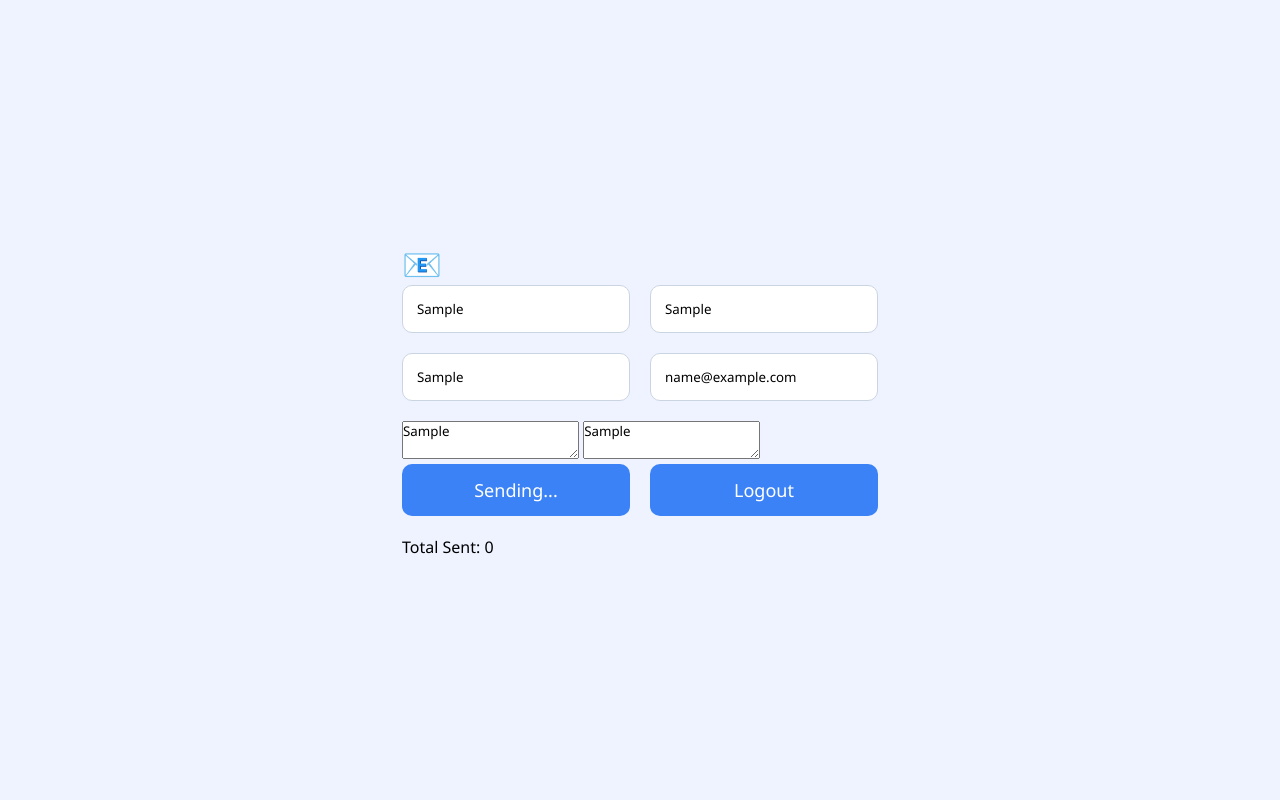
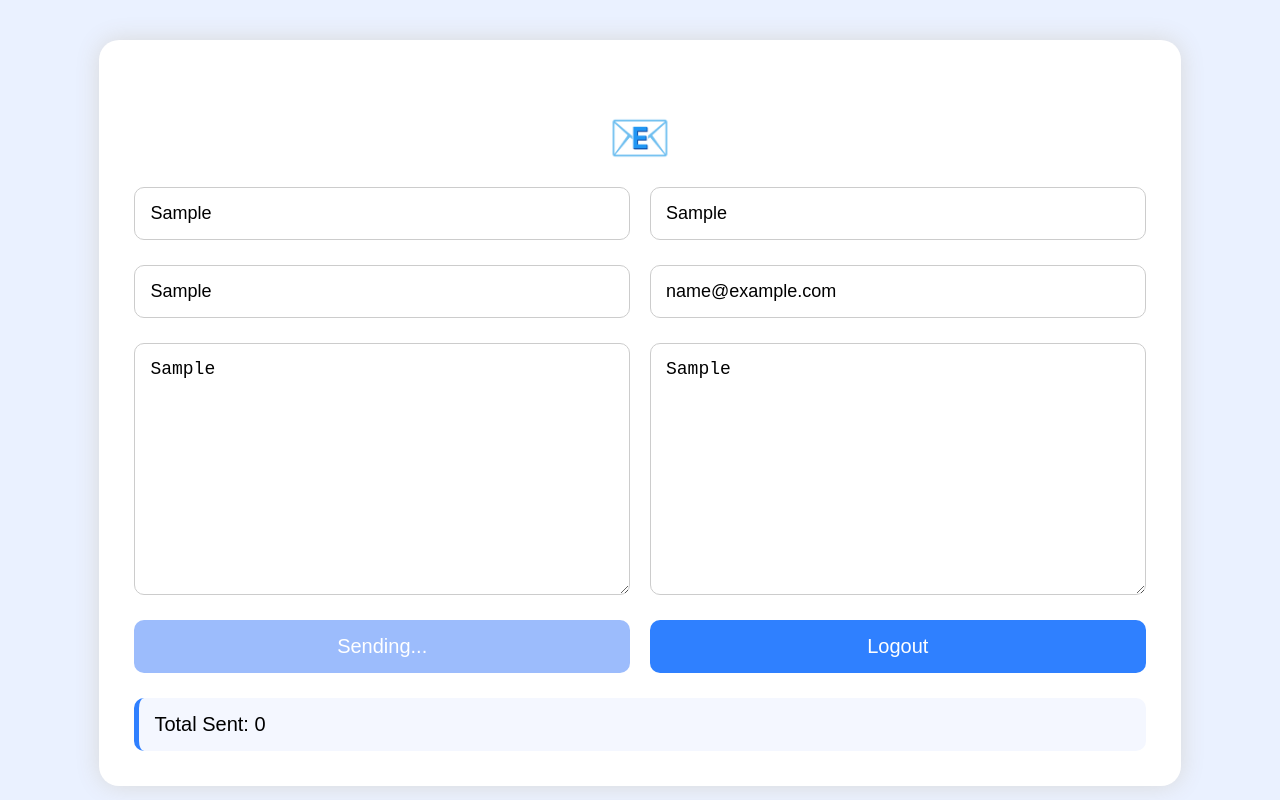
Before and after one commit to yatendra-jpg/Ydxjd_jds5d5zsrvds-disoska, a website: page public/launcher.html in a window 1280 px wide. Both pictures are taken after typing "Sample", "Sample", "Sample", "name@example.com", "Sample", "Sample" into the empty fields and a click on the button "Send All". Drawn offline with Linux system fonts and the light colour scheme; no server answers.

Commit message:
Update style.css

```diff
--- a/public/style.css
+++ b/public/style.css
@@ -1,112 +1,74 @@
-*{margin:0;padding:0;box-sizing:border-box;font-family:"Segoe UI",sans-serif;}
-
-body{
-  display:flex;
-  justify-content:center;
-  align-items:center;
-  height:100vh;
-  background:#eef3ff;
-  padding:20px;
+body {
+    background:#eaf1ff;
+    font-family:Arial;
 }
 
-/* LOGIN */
-.login-card{
-  background:#fff;
+.main-box {
+    width:80%;
+    margin:auto;
+    margin-top:40px;
+    background:white;
     padding:35px;
-  border-radius:16px;
-  width:380px;
-  text-align:center;
-  box-shadow:0 10px 30px rgba(0,0,0,0.12);
+    border-radius:20px;
+    box-shadow:0 0 25px #d8d8d8;
 }
 
-.login-logo{font-size:48px;margin-bottom:10px;}
-
-.login-card input{
-  width:100%;
-  padding:12px;
-  border-radius:8px;
-  border:1px solid #cbd5e1;
-  margin:8px 0;
-}
-
-.login-card button{
-  width:100%;
-  padding:12px;
-  background:#3b82f6;
-  color:#fff;
-  border:none;
-  border-radius:8px;
-  cursor:pointer;
-}
-
-#loginStatus{
-  color:#ef4444;margin-top:8px;
-}
-
-/* MAIN */
-.container{
-  background:#fff;
-  padding:40px;
-  border-radius:20px;
-  width:1100px;
-  max-width:95%;
-  box-shadow:0 12px 32px rgba(0,0,0,0.12);
-}
-
-.container h2{
+.logo-title {
     text-align:center;
-  font-size:32px;
+    font-size:50px;
     margin-bottom:20px;
 }
 
-.row{
+.row, .row-large {
     display:flex;
     gap:20px;
-  margin-bottom:20px;
+    margin-bottom:25px;
 }
 
-.row input, .row textarea, .row button{
-  flex:1;
-  padding:14px;
+input, textarea {
+    width:100%;
+    padding:15px;
+    font-size:18px;
     border-radius:10px;
-  border:1px solid #cbd5e1;
+    border:1px solid #ccc;
 }
 
-.landscape-row{
-  align-items:flex-start;
+.row-large textarea {
+    height:220px;
 }
 
-.bigbox{
-  min-height:200px;
-  resize:vertical;
+button {
+    width:100%;
+    padding:15px;
+    background:#2f80ff;
+    color:white;
+    border:none;
+    font-size:20px;
+    border-radius:10px;
 }
 
-.recipient-box{
-  flex:1;
-  display:flex;
-  flex-direction:column;
+button:disabled {
+    background:#9cbcfc;
 }
 
-.small-info{
-  text-align:right;
-  margin-top:6px;
-  font-size:14px;
-  color:#1a73e8;
+#popup {
+    position:fixed;
+    top:-80px;
+    left:50%;
+    transform:translateX(-50%);
+    padding:12px 20px;
+    border-radius:10px;
+    color:white;
+    font-size:18px;
+    transition:.4s;
 }
 
-.row button{
-  background:#3b82f6;
-  color:#fff;
-  border:none;
-  font-size:18px;
-  cursor:pointer;
+/* 🔥 New Counter Box */
+.sent-box {
+    margin-top: 20px;
+    background:#f4f7ff;
+    padding:15px;
+    border-radius:10px;
+    border-left:5px solid #2f80ff;
+    font-size:20px;
 }
-
-.row button:hover{
-  background:#2563eb;
-}
-
-#statusMessage{
-  text-align:center;
-  color:#ef4444;
-}
```
Lines whose indentation alone changed are shown as unchanged.
